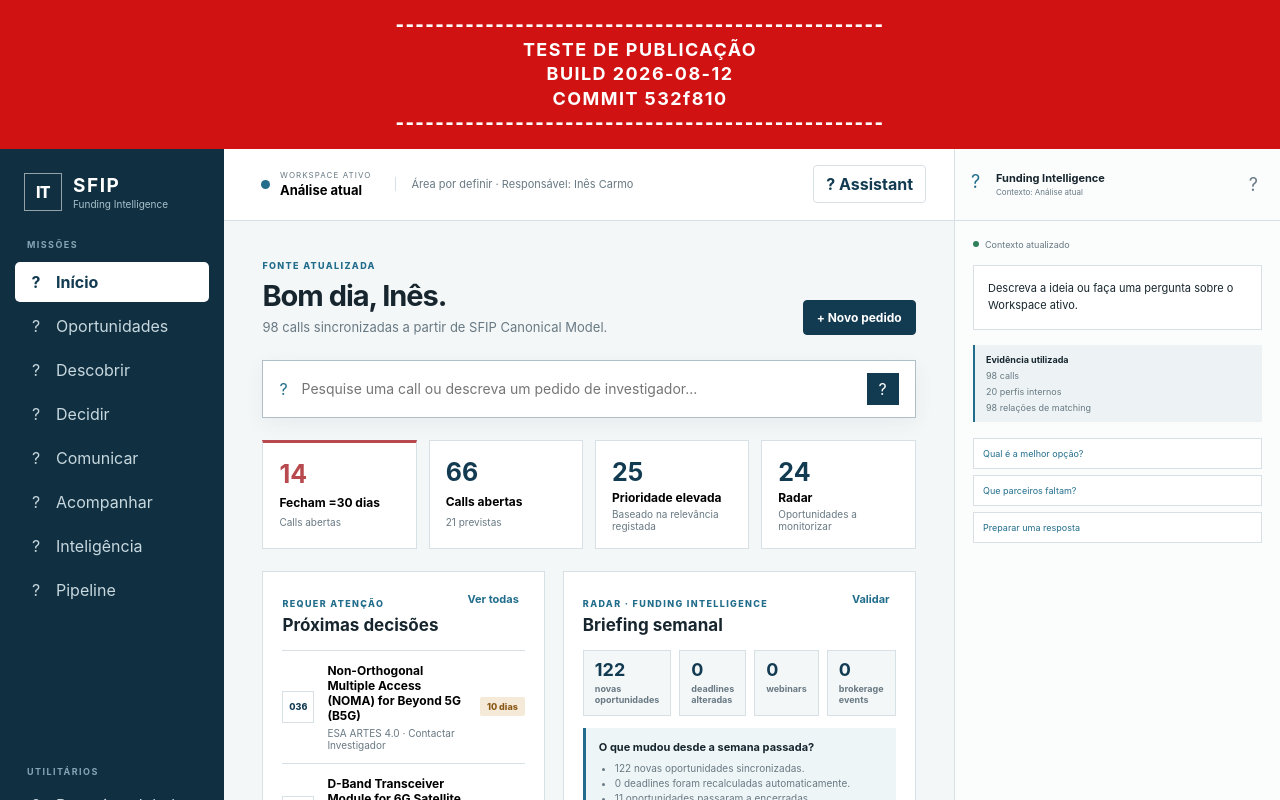
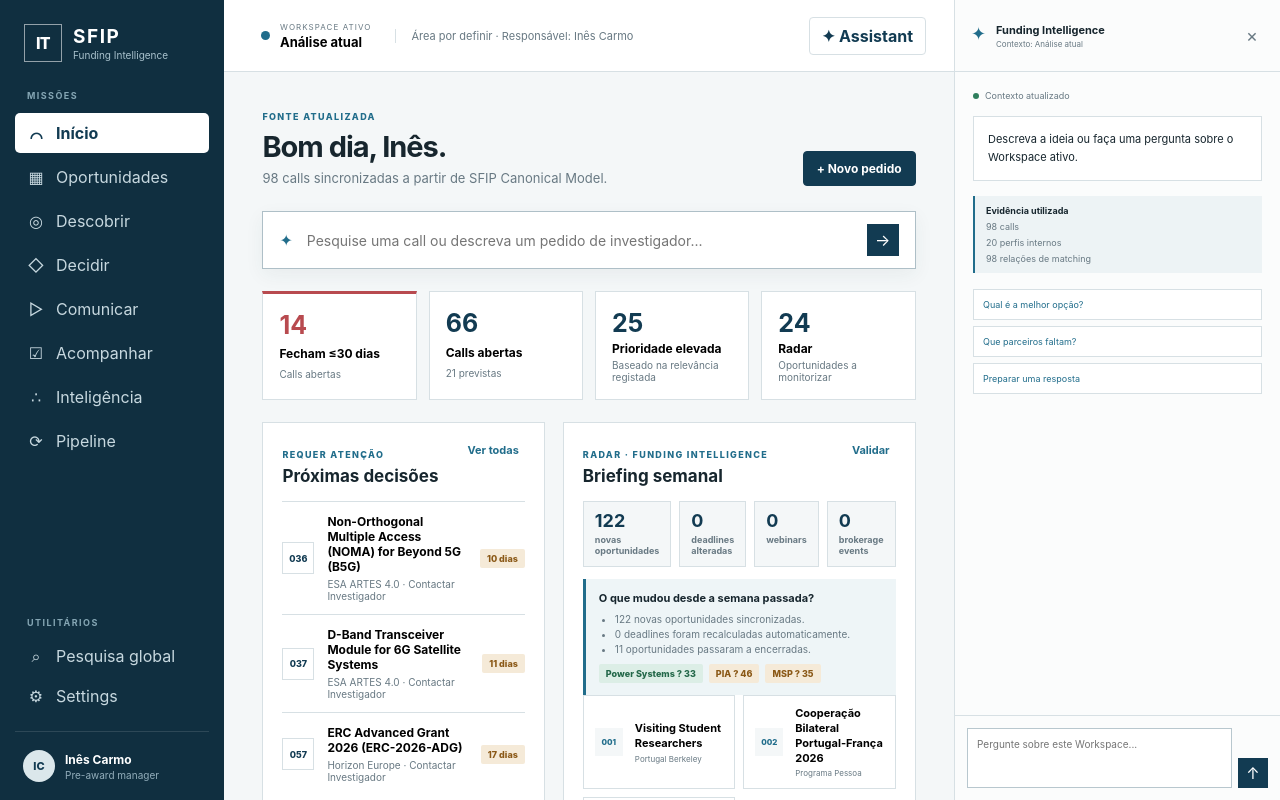
Before and after one commit to InesCarmo/it-sfip-prototype, a Next.js app: page / in a window 1280 px wide. Shown: the top 800 px of the page. Built offline with nearby package versions, Linux system fonts and the light colour scheme.

Commit message:
Restore visible SFIP UI text

```diff
--- a/app/page.tsx
+++ b/app/page.tsx
@@ -11,16 +11,16 @@ import { loadSfipState, saveSfipState } from "@/lib/sfip-state-store";
 import type { Mission } from "@/lib/sfip-types";
 
 const missions: { id: Mission; label: string; glyph: string }[] = [
-  { id: "home", label: "Início", glyph: "?" },
-  { id: "opportunities", label: "Oportunidades", glyph: "?" },
-  { id: "discover", label: "Descobrir", glyph: "?" },
-  { id: "decide", label: "Decidir", glyph: "?" },
-  { id: "communicate", label: "Comunicar", glyph: "?" },
-  { id: "track", label: "Acompanhar", glyph: "?" },
-  { id: "intelligence", label: "Inteligência", glyph: "?" },
+  { id: "home", label: "Início", glyph: "⌒" },
+  { id: "opportunities", label: "Oportunidades", glyph: "▦" },
+  { id: "discover", label: "Descobrir", glyph: "◎" },
+  { id: "decide", label: "Decidir", glyph: "◇" },
+  { id: "communicate", label: "Comunicar", glyph: "▷" },
+  { id: "track", label: "Acompanhar", glyph: "☑" },
+  { id: "intelligence", label: "Inteligência", glyph: "∴" },
 ];
 
-missions.push({ id: "pipeline", label: "Pipeline", glyph: "?" });
+missions.push({ id: "pipeline", label: "Pipeline", glyph: "⟳" });
 
 const opportunities = coreEngine.getAllOpportunities(true);
 const defaultWorkspace: WorkspaceContext = { title: "Análise atual", description: "" };
@@ -28,7 +28,6 @@ const initialTasks = coreEngine.getActions();
 const APP_VERSION = "v0.10.3";
 const APP_COMMIT = "532f810";
 const APP_BUILD = "2026-08-12";
-const TEST = "TESTE ÚNICO 123";
 
 function Tag({ children, tone = "neutral" }: { children: React.ReactNode; tone?: string }) {
   return <span className={`tag tag-${tone}`}>{children}</span>;
@@ -161,14 +160,6 @@ export default function Home() {
 
   return (
     <main className={`app-shell ${assistantOpen ? "assistant-visible" : ""}`}>
-      {/* TEMPORARY BUILD TEST */}
-      <div className="temporary-build-test">
-        <span>-------------------------------------------------</span>
-        <strong>TESTE DE PUBLICAÇÃO</strong>
-        <strong>BUILD 2026-08-12</strong>
-        <strong>COMMIT 532f810</strong>
-        <span>-------------------------------------------------</span>
-      </div>
       <aside className="sidebar">
         <div className="brand"><span className="brand-mark">IT</span><div><strong>SFIP</strong><small>Funding Intelligence</small></div></div>
         <nav aria-label="Missões">
@@ -181,8 +172,8 @@ export default function Home() {
         </nav>
         <div className="sidebar-spacer" />
         <div className="nav-label">UTILITÁRIOS</div>
-        <button className="utility" onClick={() => setGlobalSearchOpen(true)}><span>?</span>Pesquisa global</button>
-        <button className="utility"><span>?</span>Settings</button>
+        <button className="utility" onClick={() => setGlobalSearchOpen(true)}><span>⌕</span>Pesquisa global</button>
+        <button className="utility"><span>⚙</span>Settings</button>
         <div className="user"><span>IC</span><div><strong>Inês Carmo</strong><small>Pre-award manager</small></div></div>
       </aside>
 
@@ -195,7 +186,7 @@ export default function Home() {
             </button>
           </div>
           <div className="workspace-meta">{activeWorkspace.area || "Área por definir"} · Responsável: Inês Carmo</div>
-          <button className="assistant-toggle" onClick={() => setAssistantOpen(!assistantOpen)}>? Assistant</button>
+          <button className="assistant-toggle" onClick={() => setAssistantOpen(!assistantOpen)}>✦ Assistant</button>
         </header>
 
         <div className="content">
@@ -215,14 +206,13 @@ export default function Home() {
           <span>Build: {APP_BUILD}</span>
           <span>Snapshot: {formatCompactTimestamp(weeklyBriefing?.generatedAt)}</span>
           <span>Pipeline: {weeklyBriefing ? "OK" : "A validar"}</span>
-          <span>{TEST}</span>
         </footer>
 
       </section>
 
       {assistantOpen && (
         <aside className="assistant-panel">
-            <div className="assistant-header"><div><span className="spark">?</span><strong>Funding Intelligence</strong><small>Contexto: {activeWorkspace.title}</small></div><button onClick={() => setAssistantOpen(false)}>?</button></div>
+            <div className="assistant-header"><div><span className="spark">✦</span><strong>Funding Intelligence</strong><small>Contexto: {activeWorkspace.title}</small></div><button onClick={() => setAssistantOpen(false)}>×</button></div>
           <div className="assistant-body">
             <div className="assistant-status"><span className="pulse" />Contexto atualizado</div>
             <div className="assistant-message">{assistantReply}</div>
@@ -233,7 +223,7 @@ export default function Home() {
               <button onClick={() => navigate("communicate")}>Preparar uma resposta</button>
             </div>
           </div>
-          <div className="assistant-input"><textarea value={assistantInput} onChange={(event) => setAssistantInput(event.target.value)} onKeyDown={(event) => { if (event.key === "Enter" && !event.shiftKey) { event.preventDefault(); askAssistant(); } }} placeholder="Pergunte sobre este Workspace..." /><button onClick={askAssistant}>?</button></div>
+          <div className="assistant-input"><textarea value={assistantInput} onChange={(event) => setAssistantInput(event.target.value)} onKeyDown={(event) => { if (event.key === "Enter" && !event.shiftKey) { event.preventDefault(); askAssistant(); } }} placeholder="Pergunte sobre este Workspace..." /><button onClick={askAssistant}>↑</button></div>
         </aside>
       )}
 
@@ -256,9 +246,9 @@ function HomeScreen({ navigate, briefing }: { navigate: (m: Mission) => void; br
   const radar = coreEngine.getAllOpportunities(true).filter(item => item.source === "RADAR");
   return <>
     <ScreenTitle eyebrow="FONTE ATUALIZADA" title="Bom dia, Inês." subtitle={`${coreEngine.meta.counts.calls} calls sincronizadas a partir de ${coreEngine.meta.sourceWorkbook}.`} actions={<button className="button" onClick={() => navigate("discover")}>+ Novo pedido</button>} />
-    <div className="command-box"><span>?</span><input placeholder="Pesquise uma call ou descreva um pedido de investigador..." onKeyDown={(e) => { if (e.key === "Enter") navigate("discover"); }} /><button onClick={() => navigate("discover")}>?</button></div>
+    <div className="command-box"><span>✦</span><input placeholder="Pesquise uma call ou descreva um pedido de investigador..." onKeyDown={(e) => { if (e.key === "Enter") navigate("discover"); }} /><button onClick={() => navigate("discover")}>→</button></div>
     <div className="briefing-grid">
-      <button className="brief-card urgent" onClick={() => navigate("opportunities")}><strong>{urgent.length}</strong><span>Fecham =30 dias</span><small>Calls abertas</small></button>
+      <button className="brief-card urgent" onClick={() => navigate("opportunities")}><strong>{urgent.length}</strong><span>Fecham ≤30 dias</span><small>Calls abertas</small></button>
       <button className="brief-card" onClick={() => navigate("opportunities")}><strong>{open.length}</strong><span>Calls abertas</span><small>{expected.length} previstas</small></button>
       <button className="brief-card" onClick={() => navigate("discover")}><strong>{highPriority.length}</strong><span>Prioridade elevada</span><small>Baseado na relevância registada</small></button>
       <button className="brief-card" onClick={() => navigate("intelligence")}><strong>{radar.length}</strong><span>Radar</span><small>Oportunidades a monitorizar</small></button>
```
